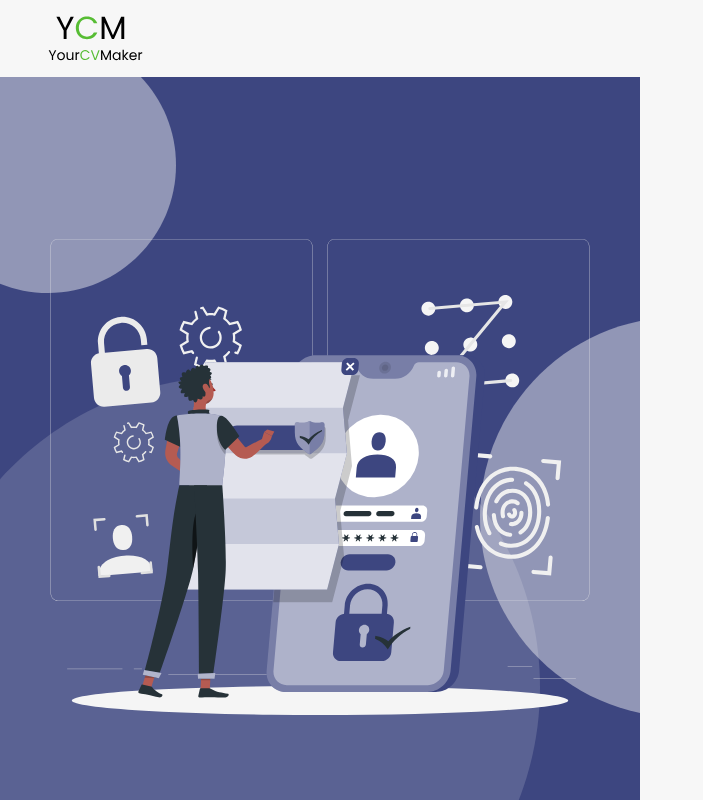
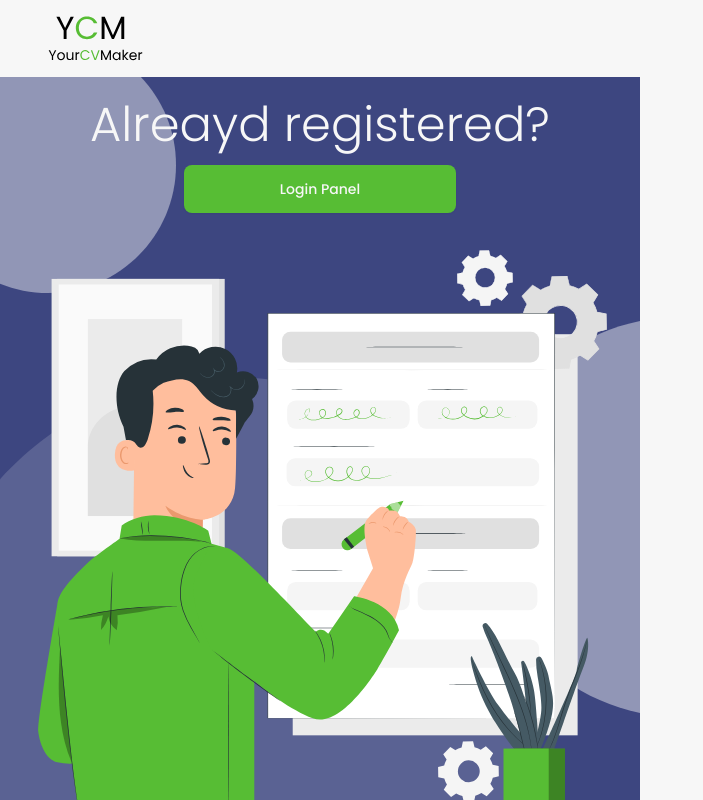
Before and after one commit to mizdebski77/YCM, a Next.js app: page /Register in a window 1280 px wide. Shown: the top 800 px of the page, without its empty margins (0-703 px from the left). Built offline with nearby package versions, Linux system fonts and the light colour scheme.

Commit message:
Images section added

```diff
--- a/src/app/Register/page.tsx
+++ b/src/app/Register/page.tsx
@@ -1,26 +1,30 @@
 
 "use client";
 import buble from '../common/Images/whiteBuble.svg';
-import loginImg from '../common/Images/login.svg';
 import { FcGoogle } from "react-icons/fc";
 import { ImFacebook2 } from "react-icons/im";
 import { MdEmail } from "react-icons/md";
 import { FaKey } from "react-icons/fa";
 import { motion } from "framer-motion"
+import registerImg from '../common/Images/register.svg';
 
 export default function Register() {
     return (
         <div className="min-h-screen  grid md:grid-cols-2 overflow-x-hidden">
-            <div className=" relative bg-blue flex justify-center items-center overflow-hidden">
+            <div className=" relative bg-blue  flex flex-col justify-center items-center overflow-hidden">
                 <img src={buble.src} alt='buble' className='max-w-64 absolute top-[-40px] left-[-80px]' />
                 <img src={buble.src} alt='buble' className='max-w-[400px] absolute top-[240px] right-[-240px]' />
                 <img src={buble.src} alt='buble' className='max-w-[620px] absolute bottom-[-120px] left-[-80px] opacity-35' />
+                <div className='grid justify-center gap-4'>
+                    <span className='text-white text-5xl font-light'>Alreayd registered? </span>
+                    <a href='/LogIn' className=" btn bg-green border-none text-white hover:bg-lightgreen md:text-md text-sm font-medium mx-auto px-24 z-10 ">Login Panel</a>
+                </div>
                 <motion.img
                     initial={{ x: '20%', opacity: 0 }}
                     whileInView={{ x: 0, opacity: 1 }}
                     viewport={{ once: true }}
                     transition={{ duration: 0.7 }}
-                    src={loginImg.src} alt='Log in' className='max-w-2xl z-10' />
+                    src={registerImg.src} alt='Register' className='max-w-2xl z-10 mx-auto' />
             </div>
 
             <motion.div
@@ -29,7 +33,6 @@ export default function Register() {
                 viewport={{ once: true }}
                 transition={{ duration: 0.7 }}
                 className="m-auto md:p-12 p-4 ">
-
             </motion.div>
         </div >
     )
```
